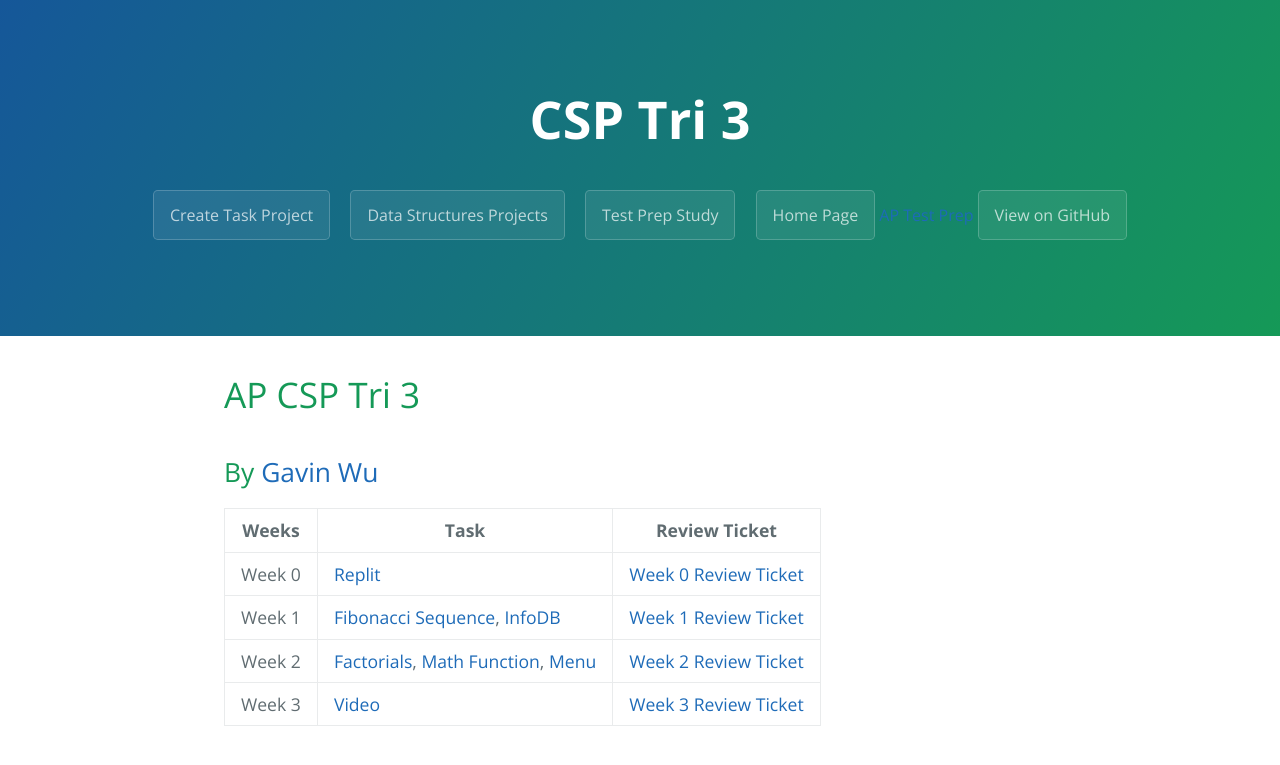
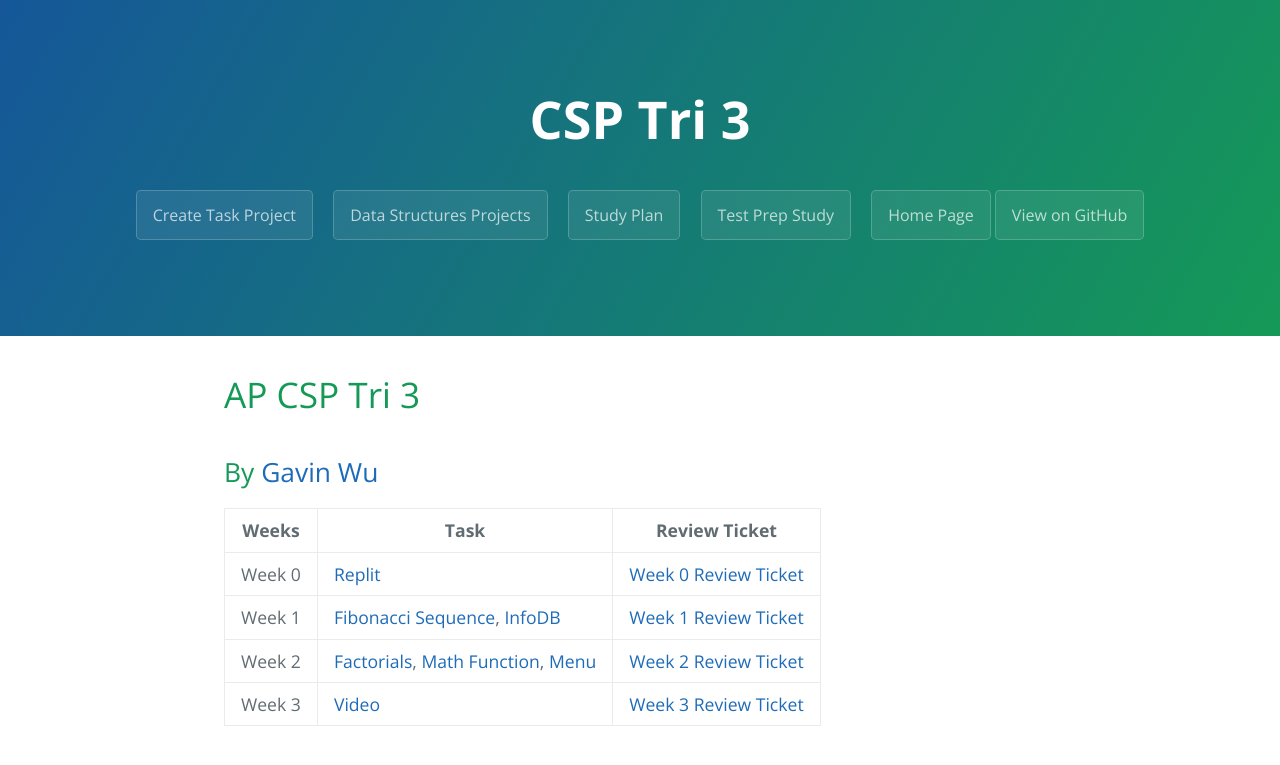
Before and after one commit to GavinYWu/Gavin, a Jekyll site: the page built from index.md, in a window 1280 px wide. Shown: the top 765 px of the page. Built offline with Jekyll 4.4.1, drawn with Linux system fonts in a browser that asks for light colours.

Commit message:
Update Study-Plan.md

```diff
--- a/Study-Plan.md
+++ b/Study-Plan.md
@@ -1,3 +1,9 @@
+---
+title: Study Plan
+layout: template
+filename: Study-Plan
+---
+
 # AP Test Prep
 - Finish and make sure create task meets all requirements
 - Rewatch old collegeboard videos
```
